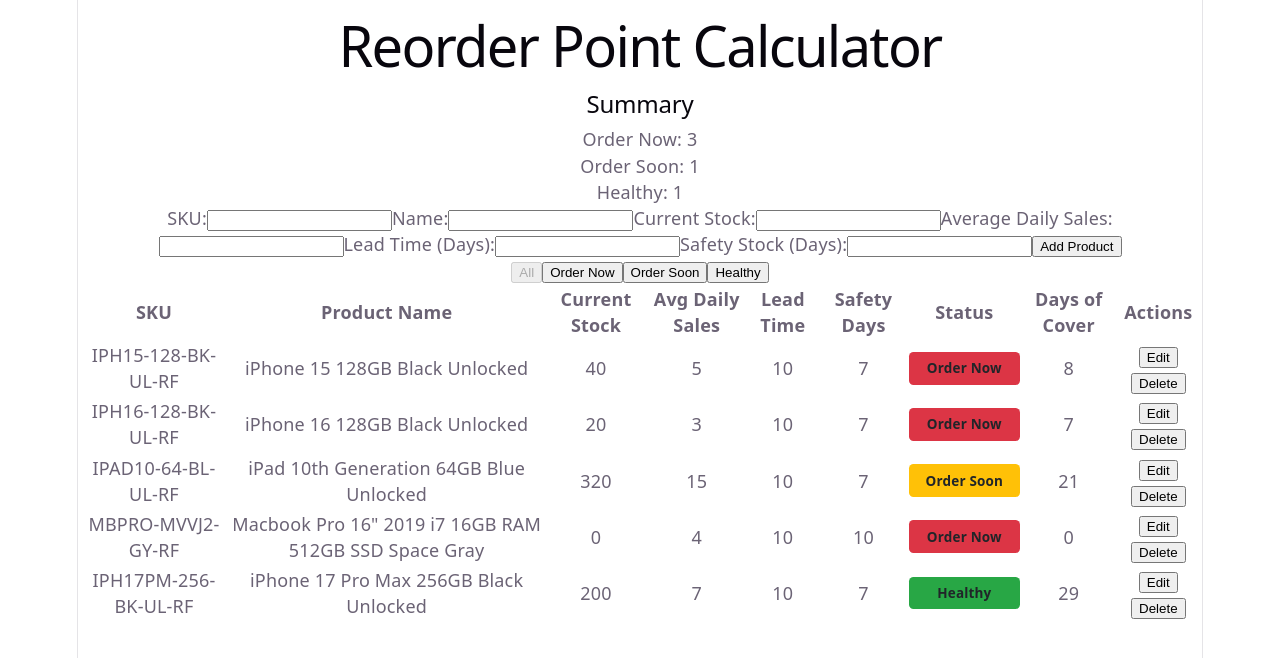
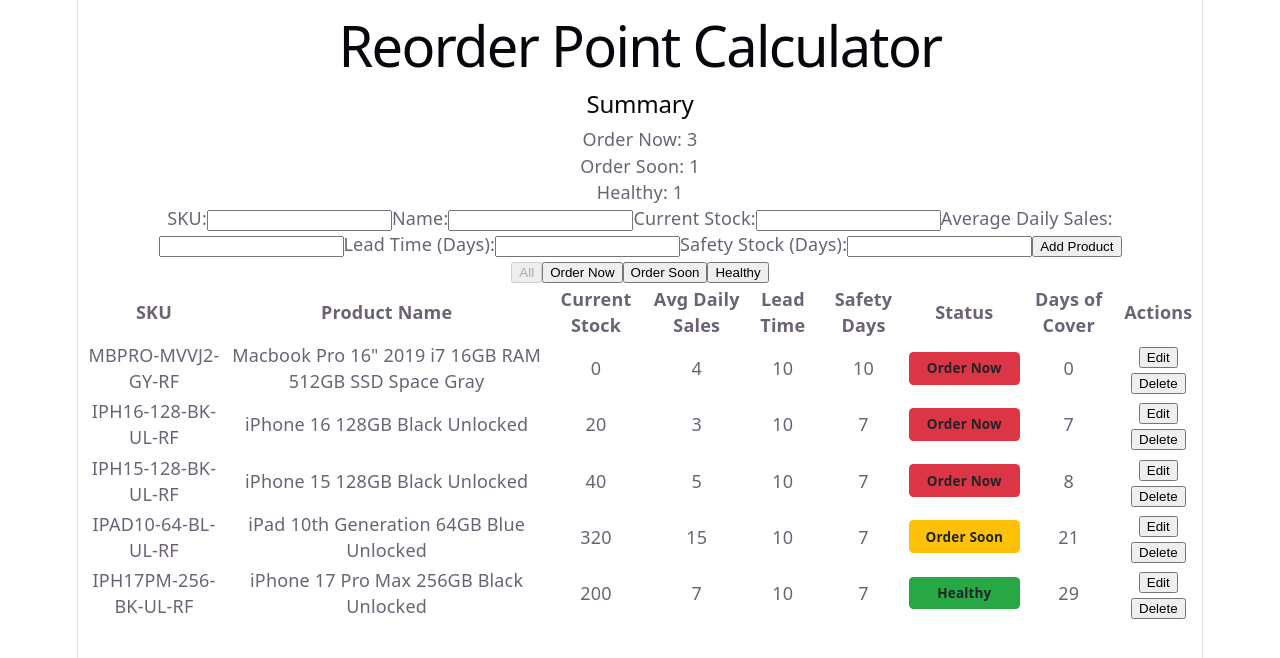
Before and after one commit to Andai671/reorder-point-calculator, a React (Vite) app: page / in a window 1280 px wide. Shown: the top 658 px of the page. Built offline with nearby package versions, Linux system fonts and the light colour scheme.

Commit message:
Sort products by days of cover

```diff
--- a/src/App.jsx
+++ b/src/App.jsx
@@ -4,7 +4,7 @@ import ProductTable from "./components/ProductTable";
 import SummaryCards from "./components/SummaryCards";
 import ProductForm from "./components/ProductForm";
 import { saveProducts, loadProducts } from "./lib/storage";
-import { getStatus } from "./lib/inventory";
+import { getStatus, calcDaysOfCover } from "./lib/inventory";
 
 const sampleProducts = [
   {
@@ -109,6 +109,10 @@ function App() {
     return statusFilter === "All" ? true : getStatus(product) === statusFilter;
   });
 
+  const sortedProducts = [...visibleProducts].sort(
+    (a, b) => calcDaysOfCover(a) - calcDaysOfCover(b),
+  );
+
   return (
     <div>
       <h1>Reorder Point Calculator</h1>
@@ -130,7 +134,7 @@ function App() {
         </button>
       ))}
       <ProductTable
-        products={visibleProducts}
+        products={sortedProducts}
         onDeleteProduct={handleDeleteProduct}
         onEditProduct={handleStartEdit}
       />
```
